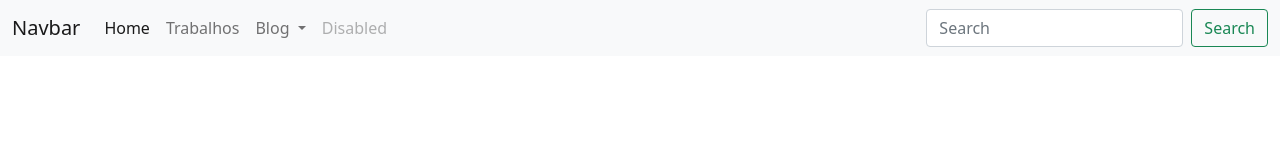
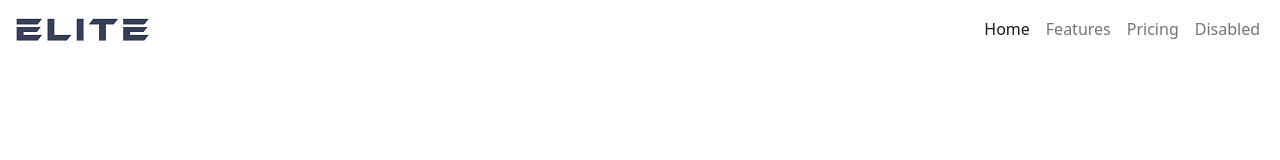
Before and after one commit to Walessonrdreis/RLSystem_bootstrap, a plain HTML site: page index.html in a window 1280 px wide. Drawn offline with Linux system fonts and the light colour scheme.

Commit message:
inserindo navbar parte 2

```diff
--- a/index.html
+++ b/index.html
@@ -18,46 +18,34 @@
     <!-- Starter header area-->
     <div class="header_area">
         <div class="main-menu">
-            <nav class="navbar navbar-expand-lg navbar-light bg-light">
+            <nav class="navbar navbar-expand-lg navbar-light ">
+
                 <div class="container-fluid">
-                    <a class="navbar-brand" href="#">Navbar</a>
-                    <button class="navbar-toggler" type="button" data-bs-toggle="collapse" data-bs-target="#navbarSupportedContent"
-                        aria-controls="navbarSupportedContent" aria-expanded="false" aria-label="Toggle navigation">
+                    <a class="navbar-brand" href="#"><img src="./img/logo.png" alt="logo"> </a>
+                    <button class="navbar-toggler" type="button" data-bs-toggle="collapse" data-bs-target="#navbarNav"
+                        aria-controls="navbarNav" aria-expanded="false" aria-label="Toggle navigation">
                         <span class="navbar-toggler-icon"></span>
                     </button>
-                    <div class="collapse navbar-collapse" id="navbarSupportedContent">
-                        <ul class="navbar-nav me-auto mb-2 mb-lg-0">
+                    <div class="collapse navbar-collapse" id="navbarNav">
+                        <div class="ms-auto"></div>
+                        <ul class="navbar-nav">
                             <li class="nav-item">
                                 <a class="nav-link active" aria-current="page" href="#">Home</a>
                             </li>
                             <li class="nav-item">
-                                <a class="nav-link" href="#">Trabalhos</a>
-                            </li>
-                            <li class="nav-item dropdown">
-                                <a class="nav-link dropdown-toggle" href="#" id="navbarDropdown" role="button"
-                                    data-bs-toggle="dropdown" aria-expanded="false">
-                                    Blog
-                                </a>
-                                <ul class="dropdown-menu" aria-labelledby="navbarDropdown">
-                                    <li><a class="dropdown-item" href="#">Action</a></li>
-                                    <li><a class="dropdown-item" href="#">Another action</a></li>
-                                    <li>
-                                        <hr class="dropdown-divider">
-                                    </li>
-                                    <li><a class="dropdown-item" href="#">Something else here</a></li>
-                                </ul>
+                                <a class="nav-link" href="#">Features</a>
                             </li>
                             <li class="nav-item">
-                                <a class="nav-link disabled">Disabled</a>
+                                <a class="nav-link" href="#">Pricing</a>
+                            </li>
+                            <li class="nav-item">
+                                <a class="nav-link" href="#" tabindex="-1" aria-disabled="true">Disabled</a>
                             </li>
                         </ul>
-                        <form class="d-flex">
-                            <input class="form-control me-2" type="search" placeholder="Search" aria-label="Search">
-                            <button class="btn btn-outline-success" type="submit">Search</button>
-                        </form>
                     </div>
                 </div>
             </nav>
+
         </div>
     </div>
 
```
